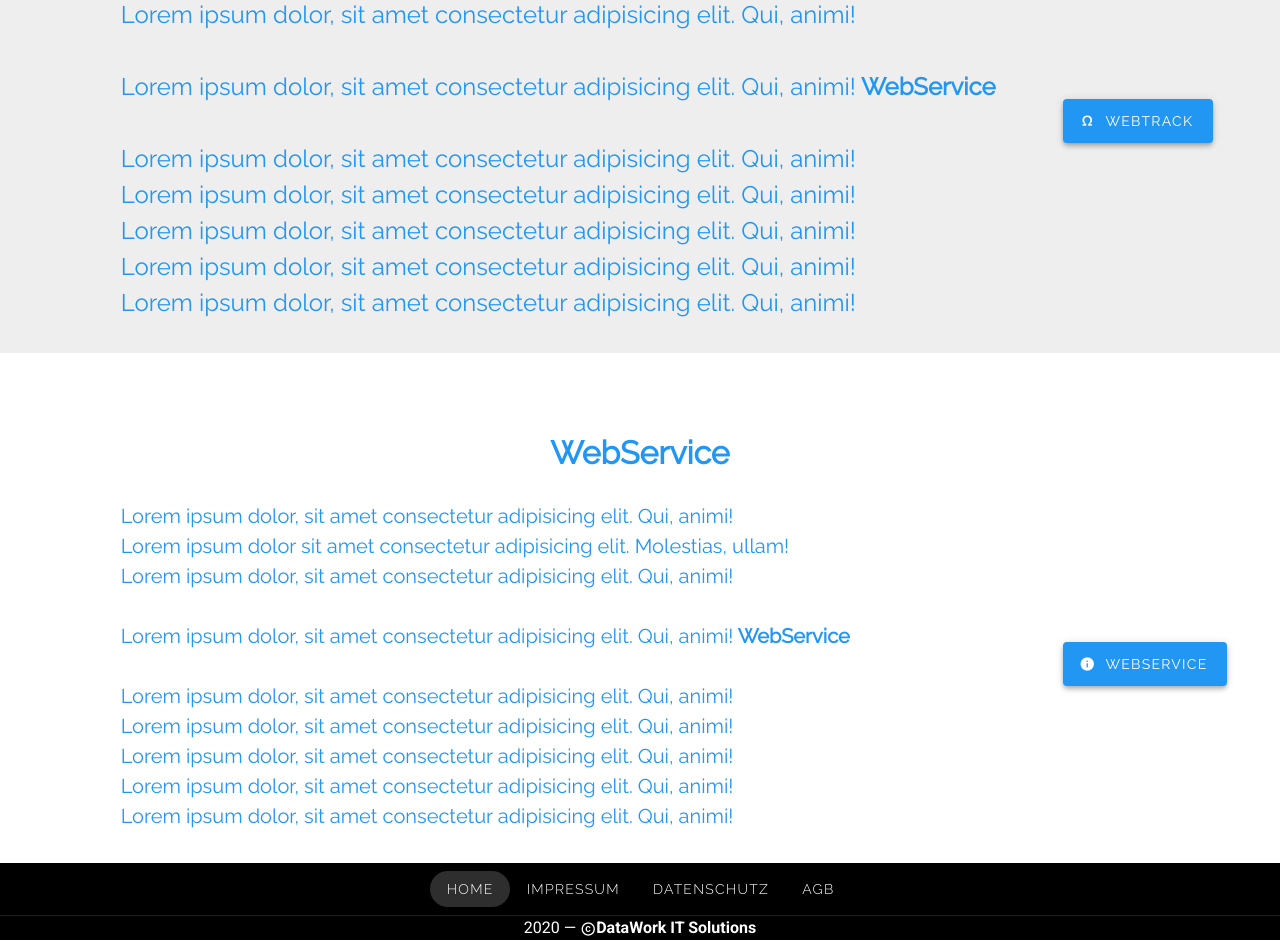
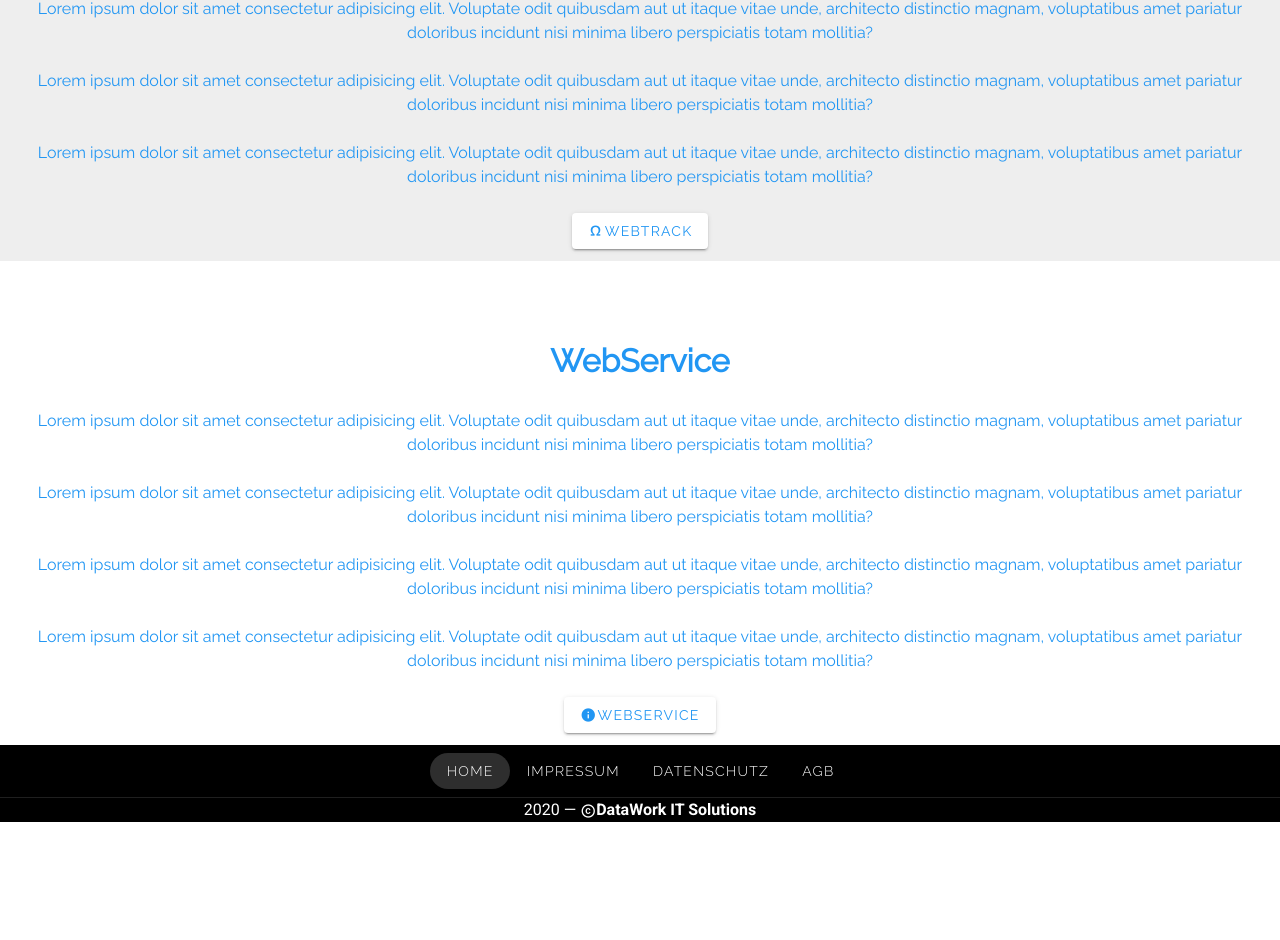
Before and after one commit to DataworkItSolution/DataworkItSolution.github.io, a Vue app: page /#/ in a window 1280 px wide. Shown: the part 1637-2577 px from the top of the page. After the commit the page ends 2459 px from the top, so only its background shows below. Built offline with nearby package versions, Linux system fonts and the light colour scheme.

Commit message:
Change Vue.js Version from 2 to 3 and changed the Service.vue and Software.vue text

```diff
--- a/src/components/Service.vue
+++ b/src/components/Service.vue
@@ -1,74 +1,31 @@
 <template>
   <v-container fluid id="service" class="blue--text">
 
-  <h1 class="pt-16">WebService</h1>
+    <v-row class="text-center">
+      <v-col>
+        <h1 class="pt-16">WebService</h1>
+      </v-col>
+    </v-row>
 
-  <v-row wrap align="center" no-gutters>
-    <!-- //Left Space (1/12) -->
-    <v-col cols="12"
-          xs="12"
-          sm="12"
-          md="1"
-          lg="1"
-          xl="1"
-          class="pa-1">
+    <v-row class="text-center" v-for="item in 4" :key="item" >
+      <v-col>
+        <div>Lorem ipsum dolor sit amet consectetur adipisicing elit.
+          Voluptate odit quibusdam aut ut itaque vitae unde, architecto distinctio magnam,
+          voluptatibus amet pariatur doloribus incidunt nisi
+          minima libero perspiciatis totam mollitia?
+        </div>
+      </v-col>
+    </v-row>
 
-    </v-col>
+    <v-row class="text-center">
+      <v-col>
+        <v-btn  class="blue--text white">
+          <v-icon small>mdi-information</v-icon>
+          WebService
+        </v-btn>
+      </v-col>
+    </v-row>
 
-    <!-- //Content (9/12) -->
-    <v-col
-    cols="12"
-          xs="12"
-          sm="12"
-          md="9"
-          lg="9"
-          xl="9"
-          class="pa-1">
-          <p class="pt-5">
-          <span>
-            Lorem ipsum dolor, sit amet consectetur adipisicing elit. Qui, animi! <br />Lorem ipsum dolor sit amet consectetur adipisicing elit. Molestias, ullam! <br />
-          </span>
-          <span>
-            Lorem ipsum dolor, sit amet consectetur adipisicing elit. Qui, animi!<br /><br />
-          </span>
-          <span>Lorem ipsum dolor, sit amet consectetur adipisicing elit. Qui, animi!</span>
-          <span class="font-weight-bold"> WebService <br /><br /></span>
-          <span
-            >Lorem ipsum dolor, sit amet consectetur adipisicing elit. Qui, animi! <br />
-            Lorem ipsum dolor, sit amet consectetur adipisicing elit. Qui, animi!<br />
-          </span>
-          <span
-            >Lorem ipsum dolor, sit amet consectetur adipisicing elit. Qui, animi!<br />
-           Lorem ipsum dolor, sit amet consectetur adipisicing elit. Qui, animi!<br
-          /></span>
-          <span
-            >Lorem ipsum dolor, sit amet consectetur adipisicing elit. Qui, animi!</span
-          >
-        </p>
-
-    </v-col>
-
-    <!-- //Button (2/12) -->
-    <v-col cols="12"
-          xs="12"
-          sm="12"
-          md="2"
-          lg="2"
-          xl="2"
-          class="pa-1"
-          align="start"
-          justify="center">
-        <v-btn
-          large
-          elevation="4"
-          dark
-          class="blue">
-          <v-icon left small>mdi-information</v-icon>
-          <span>WebService</span>
-        </v-btn>
-
-    </v-col>
-  </v-row>
   </v-container>
 </template>
 
--- a/src/components/Software.vue
+++ b/src/components/Software.vue
@@ -1,112 +1,31 @@
 <template>
   <v-container fluid id="product" class="grey lighten-3 blue--text">
 
+    <v-row class="text-center">
+      <v-col>
         <h1 class="pt-16">WebTrack</h1>
+      </v-col>
+    </v-row>
 
+    <v-row class="text-center" v-for="item in 4" :key="item" >
+      <v-col>
+        <div>Lorem ipsum dolor sit amet consectetur adipisicing elit.
+          Voluptate odit quibusdam aut ut itaque vitae unde, architecto distinctio magnam,
+          voluptatibus amet pariatur doloribus incidunt nisi
+          minima libero perspiciatis totam mollitia?
+        </div>
+      </v-col>
+    </v-row>
 
-  <v-row wrap align="center" no-gutters>
-    <!-- //Left Space (1/12) -->
-    <v-col
-          xs="12"
-          sm="12"
-          md="1"
-          lg="1"
-          xl="1"
-          class="pa-1">
+    <v-row class="text-center">
+      <v-col>
+        <v-btn  class="blue--text white">
+          <v-icon small>mdi-omega</v-icon>
+          WebTrack
+        </v-btn>
+      </v-col>
+    </v-row>
 
-    </v-col>
-
-    <!-- //Content (9/12) -->
-    <!-- <v-col  cols="12"
-          xs="12"
-          sm="12"
-          md="9"
-          lg="9"
-          xl="9"
-          class="pa-1">
-          <p class="pt-5">
-          <span>
-            Kommunikation ist ein häufiger Gegner von fehlerfreien
-            Prozessketten. <br />Deshalb schaffen wir Kundenbindung durch
-            Klarheit und Durchsicht. <br />
-          </span>
-          <span>
-            Wir bieten ein Werkzeug, welches die Kommunikation auf eine neue
-            Ebene bringt.<br /><br />
-          </span>
-          <span>Dieses Werkzeug nennt sich</span>
-          <span class="font-weight-bold"> WebTrack <br /><br /></span>
-          <span
-            >WebTrack bietet Ihnen die Möglichkeit, Ihren Kunden, <br />
-            den Status einer Bestellung in Echtzeit wiederzugeben.<br />
-          </span>
-          <span
-            >Durch intuitive Bedienung einer Benutzeroberfläche kann<br />
-            WebTrack einfach und schnell in den Bestellvorgang integriert
-            werden.<br
-          /></span>
-          <span
-            >Sie sind genauso begeistert wie wir, dann erfahren Sie hier mehr
-            davon.</span
-          >
-        </p>
-
-    </v-col> -->
-
-        <v-col
-    cols="12"
-          xs="12"
-          sm="12"
-          md="9"
-          lg="9"
-          xl="9"
-          class="pa-1">
-          <p class="pt-5">
-          <span>
-            Lorem ipsum dolor, sit amet consectetur adipisicing elit. Qui, animi! <br />Lorem ipsum dolor sit amet consectetur adipisicing elit. Molestias, ullam! <br />
-          </span>
-          <span>
-            Lorem ipsum dolor, sit amet consectetur adipisicing elit. Qui, animi!<br /><br />
-          </span>
-          <span>Lorem ipsum dolor, sit amet consectetur adipisicing elit. Qui, animi!</span>
-          <span class="font-weight-bold"> WebService <br /><br /></span>
-          <span
-            >Lorem ipsum dolor, sit amet consectetur adipisicing elit. Qui, animi! <br />
-            Lorem ipsum dolor, sit amet consectetur adipisicing elit. Qui, animi!<br />
-          </span>
-          <span
-            >Lorem ipsum dolor, sit amet consectetur adipisicing elit. Qui, animi!<br />
-            Lorem ipsum dolor, sit amet consectetur adipisicing elit. Qui, animi!<br
-          /></span>
-          <span
-            >Lorem ipsum dolor, sit amet consectetur adipisicing elit. Qui, animi!</span
-          >
-        </p>
-
-    </v-col>
-
-
-    <!-- //Button (2/12) -->
-    <v-col
-          xs="12"
-          sm="12"
-          md="2"
-          lg="2"
-          xl="2"
-          class="pa-1"
-          align="start"
-          justify="center">
-        <v-btn
-          large
-          elevation="4"
-          dark
-          class="blue">
-          <v-icon left small>mdi-omega</v-icon>
-          <span>WebTrack</span>
-        </v-btn>
-
-    </v-col>
-  </v-row>
   </v-container>
 </template>
 
```
Also changed, not shown: package.json (+5 -5 lines), 1 other file (tests, documents, lock files or other folders).
